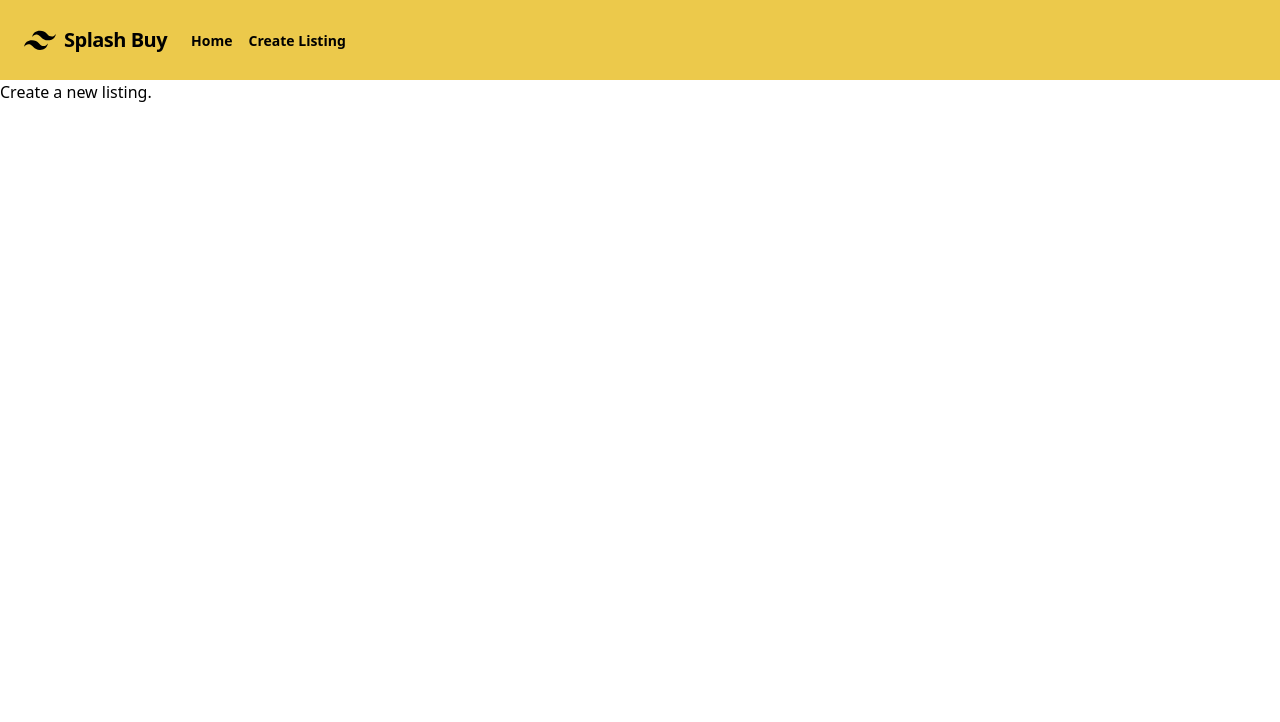
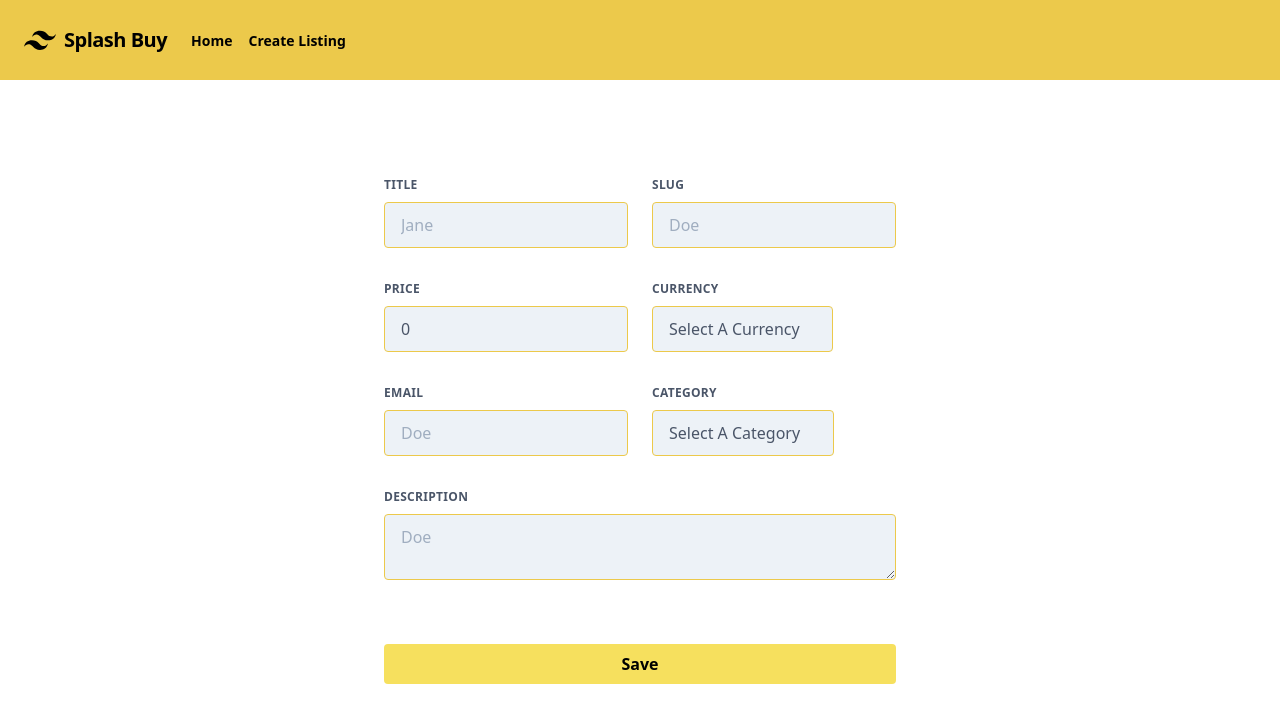
Before and after one commit to leshayface/6-search-listings, a React (Create React App) app: page /create in a window 1280 px wide. Shown: the top 722 px of the page. Built offline with nearby package versions, Linux system fonts and the light colour scheme.

Commit message:
feat(CreateListing): add form to create a listing

```diff
--- a/src/components/Home.tsx
+++ b/src/components/Home.tsx
@@ -10,7 +10,7 @@ export interface Values {
   price: number,
   currency: string,
   email: string,
-  category: object
+  category: string
 }
 
 export default function Home() {
--- a/src/components/listing/CreateListing.tsx
+++ b/src/components/listing/CreateListing.tsx
@@ -1,11 +1,119 @@
-import React from 'react';
-import { withRouter } from 'react-router-dom';
+import React, { useState } from 'react';
+import axios from 'axios';
+import { useHistory } from 'react-router-dom';
 
-function CreateListing<RouteComponentProps>() {
-    return (
-        <div>Create a new listing.
-      </div>
-    )
+export interface Values {
+  title: "",
+  slug: "",
+  description: string,
+  price: number,
+  currency: string,
+  email: string,
+  category: string
+}
+export interface IFormState {
+  [key: string]: any;
+  values: Values[];
+  submitSuccess: boolean;
+  loading: boolean;
+}
+const defaultValues: Values = {
+  title: "",
+  slug: "",
+  description: "",
+  price: 0,
+  currency: "",
+  email: "",
+  category: ""
 }
 
-export default withRouter(CreateListing);
+function CreateCustomer<RouteComponentProps>() {
+    const [values, setValues] = useState(defaultValues as Values);
+
+    const history = useHistory();
+
+    const handleChange = (event: any) => {
+      event.persist();
+      setValues(values => ({
+        ...values,
+        [event.target.name]: event.target.value
+      }));
+    }
+
+    const handleSubmit = (event: any) => {
+      event.persist();
+      axios.post(`http://localhost:5000/listings`, values).then(data => [
+        history.goBack()
+      ]);
+    }
+
+    return (
+      <form className="w-full max-w-lg mx-auto my-20">
+        <div className="flex flex-wrap -mx-3 mb-6">
+          <div className="w-full md:w-1/2 px-3 mb-6 md:mb-0 my-4">
+            <label className="block uppercase tracking-wide text-gray-700 text-xs font-bold mb-2">
+              Title
+            </label>
+            <input name="title" onChange={handleChange} defaultValue={values.title} className="appearance-none block w-full bg-gray-200 text-gray-700 border border-yellow-500 rounded py-3 px-4 mb-3 leading-tight focus:outline-none focus:bg-white" id="grid-first-name" type="text" placeholder="Jane" />
+          </div>
+          <div className="w-full md:w-1/2 px-3 my-4">
+            <label className="block uppercase tracking-wide text-gray-700 text-xs font-bold mb-2">
+              Slug
+            </label>
+            <input name="slug" onChange={handleChange} defaultValue={values.slug} className="appearance-none block w-full bg-gray-200 text-gray-700 border  border-yellow-500 rounded py-3 px-4 leading-tight focus:outline-none focus:bg-white focus:border-gray-500" id="grid-last-name" type="text" placeholder="Doe" />
+          </div>
+          <div className="w-full md:w-1/2 px-3 my-4">
+            <label className="block uppercase tracking-wide text-gray-700 text-xs font-bold mb-2">
+              Price
+            </label>
+            <input name="price" onChange={handleChange} defaultValue={values.price} className="appearance-none block w-full bg-gray-200 text-gray-700 border  border-yellow-500 rounded py-3 px-4 leading-tight focus:outline-none focus:bg-white focus:border-gray-500" id="grid-last-name" type="text" placeholder="Doe" />
+          </div>
+          <div className="w-full md:w-1/3 px-3 mb-6 md:mb-0 my-4">
+            <label className="block uppercase tracking-wide text-gray-700 text-xs font-bold mb-2">
+              Currency
+            </label>
+            <div className="relative">
+              <select name="currency" onChange={handleChange} defaultValue={values.currency} className="block appearance-none w-auto bg-gray-200 border  border-yellow-500 text-gray-700 py-3 px-4 pr-8 rounded leading-tight focus:outline-none focus:bg-white focus:border-gray-500" id="grid-state">
+                <option value="">Select A Currency</option>
+                <option value="Furniture">ZAR</option>
+                <option value="Electronics">USD</option>
+                <option value="Cars">EUR</option>
+              </select>
+            </div>
+          </div>
+          <div className="w-full md:w-1/2 px-3 my-4">
+            <label className="block uppercase tracking-wide text-gray-700 text-xs font-bold mb-2">
+              Email
+            </label>
+            <input name="email" onChange={handleChange} defaultValue={values.email} className="appearance-none block w-full bg-gray-200 text-gray-700 border  border-yellow-500 rounded py-3 px-4 leading-tight focus:outline-none focus:bg-white focus:border-gray-500" id="grid-last-name" type="text" placeholder="Doe" />
+          </div>
+        <div className="flex flex-wrap mb-2 my-4">
+          <div className="w-full md:w-1/3 px-3 mb-6 md:mb-0">
+            <label className="block uppercase tracking-wide text-gray-700 text-xs font-bold mb-2">
+              Category
+            </label>
+            <div className="relative">
+              <select name="category" defaultValue={values.category} className="block appearance-none w-auto bg-gray-200 border  border-yellow-500 text-gray-700 py-3 px-4 pr-8 rounded leading-tight focus:outline-none focus:bg-white focus:border-gray-500" id="grid-state">
+                <option value="">Select A Category</option>
+                <option value="Furniture">Furniture</option>
+                <option value="Electronics">Electronics</option>
+                <option value="Cars">Cars</option>
+                <option value="Property">Property</option>
+              </select>
+            </div>
+          </div>
+        </div>
+          <div className="w-full px-3 my-4">
+            <label className="block uppercase tracking-wide text-gray-700 text-xs font-bold mb-2">
+              Description
+            </label>
+            <textarea name="description" onChange={handleChange} defaultValue={values.description} className="appearance-none block w-full bg-gray-200 text-gray-700 border  border-yellow-500 rounded py-3 px-4 leading-tight focus:outline-none focus:bg-white focus:border-gray-500" id="grid-last-name" placeholder="Doe" />
+          </div>
+        </div>
+        <button className="bg-yellow-400 hover:bg-gray-200 text-black font-semibold py-2 px-4 my-6 rounded w-full" onClick={handleSubmit}>
+          Save
+        </button>
+      </form>
+)}
+
+export default CreateCustomer;
```
